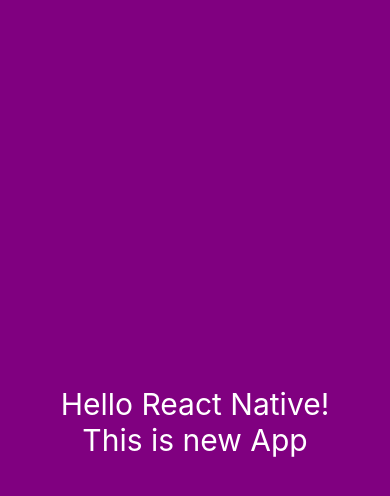
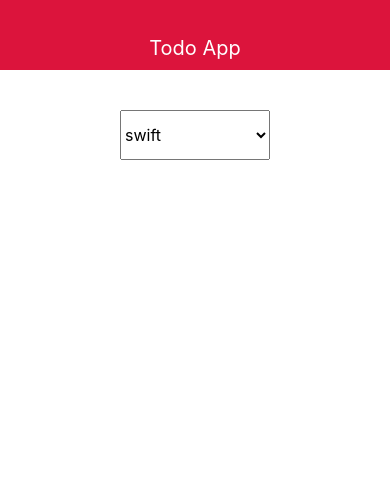
Before and after one commit to vasyl-007/ui-react-native, a React Native app in the folder ui-todo-project/: screen / in a window 390 px wide. Shown: the top 496 px of the page. Built offline with nearby package versions, Linux system fonts and the light colour scheme.

Commit message:
todo App added PickerComponent with opitions

```diff
--- a/ui-todo-project/App.js
+++ b/ui-todo-project/App.js
@@ -1,25 +1,34 @@
 import React from "react";
-import { StyleSheet, Text, View } from "react-native";
+import { View, Text, StyleSheet } from "react-native";
+import { Navbar } from "./src/Navbar";
+import { PickerComponent } from "./src/PickerComponent";
 
 export default function App() {
   return (
     <View style={styles.container}>
-      <Text style={styles.text}>Hello React Native! This is new App</Text>
+      {/* <Text style={styles.text}>Hello React Navitve!!!</Text> */}
+      <Navbar title="Todo App"/>
+      <PickerComponent />
     </View>
   );
 }
 
 const styles = StyleSheet.create({
-  container: {
-    flex: 1,
-    backgroundColor: "purple",
-    alignItems: "center",
-    justifyContent: "center",
-    padding: 40
-  },
-  text: {
-    color: 'white',
-    fontSize: 30,
-    textAlign: 'center'
-  }
+//   container: {
+//     flex: 1,
+//     backgroundColor: "purple",
+//     justifyContent: "center",
+//     alignItems: "center",
+//   },
+//   //   container2: {
+//   // flex: 1,
+//   //     backgroundColor: "green",
+//   //     justifyContent: "center",
+//   //     alignItems: "center",
+//   //   },
+//   text: {
+//     fontSize: 30,
+//     color: "white",
+//     textAlign: "center",
+//   },
 });
--- /dev/null
+++ b/ui-todo-project/src/Navbar.js
@@ -0,0 +1,26 @@
+import React from 'react'
+import {View, Text, StyleSheet} from 'react-native'
+
+
+export const Navbar = (props) => {
+    return (
+        <View style={styles.navbar}>
+            <Text style={styles.text}>{props.title}</Text>
+        </View>
+    )
+}
+
+const styles = StyleSheet.create({
+    navbar: {
+        height: 70,
+        alignItems: "center",
+        justifyContent: 'flex-end',
+        backgroundColor: '#3949ab',
+        backgroundColor: 'crimson',
+        paddingBottom: 10
+    },
+    text: {
+        color: 'white',
+        fontSize: 20
+    }
+})
--- /dev/null
+++ b/ui-todo-project/src/PickerComponent.js
@@ -0,0 +1,33 @@
+import React, { useState } from "react";
+import { View, Picker, StyleSheet } from "react-native";
+
+export const PickerComponent = () => {
+  const [value, setValue] = useState("");
+
+  return (
+    <View style={styles.container}>
+      <Picker
+        selectedValue={value}
+        onValueChange={(el) => {
+          setValue(el);
+        }}
+        style={{ height: 50, width: 150}}
+      >
+        <Picker.Item label="swift" value="swift" />
+        <Picker.Item label="javaScript" value="js" />
+        <Picker.Item label="react" value="react" />
+        <Picker.Item label="native" value="native" />
+        <Picker.Item label="redux" value="redux" />
+        <Picker.Item label="java" value="java" />
+      </Picker>
+    </View>
+  );
+};
+
+const styles = StyleSheet.create({
+  container: {
+    flex: 1,
+    paddingTop: 40,
+    alignItems: "center",
+  },
+});
```
